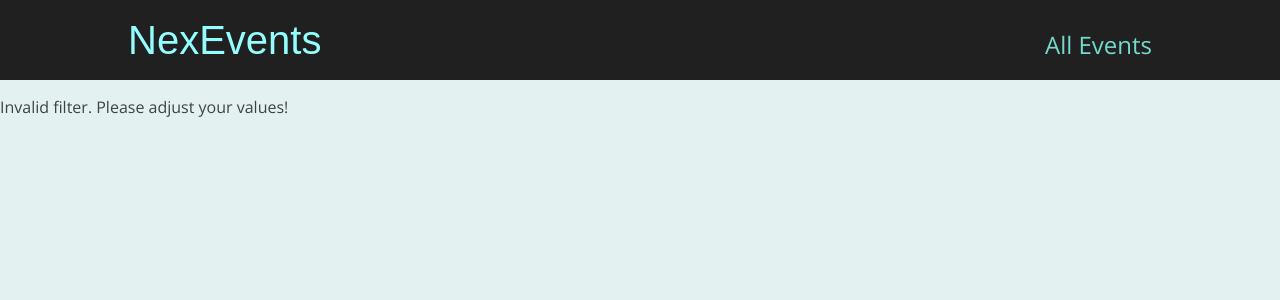
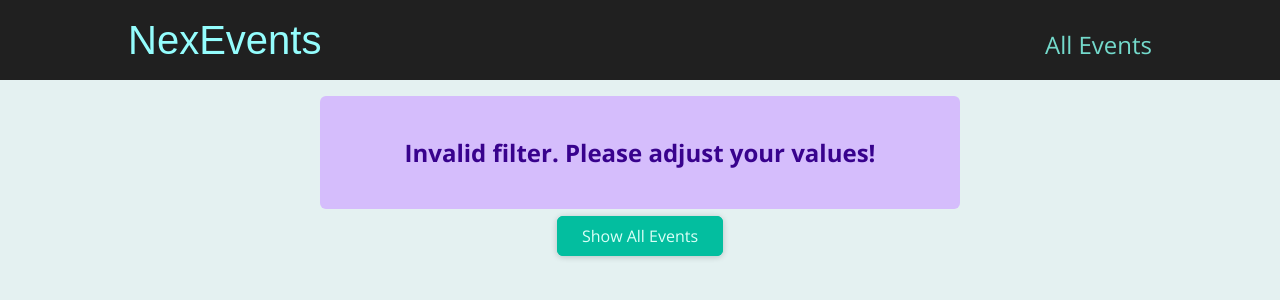
Before and after one commit to NMY0d4/NextJs-events-app, a Next.js app: page /events in a window 1280 px wide. Shown: the top 300 px of the page. Built offline with nearby package versions, Linux system fonts and the light colour scheme.

Commit message:
polish ui

```diff
--- /dev/null
+++ b/components/events/results-title.js
@@ -0,0 +1,20 @@
+import Button from '../ui/button';
+import classes from './results-title.module.css';
+
+function ResultsTitle(props) {
+  const { date } = props;
+
+  const humanReadableDate = new Date(date).toLocaleDateString('en-US', {
+    month: 'long',
+    year: 'numeric',
+  });
+
+  return (
+    <section className={classes.title}>
+      <h1>Events in {humanReadableDate}</h1>
+      <Button link='/events'>Show all events</Button>
+    </section>
+  );
+}
+
+export default ResultsTitle;
--- /dev/null
+++ b/components/events/results-title.module.css
@@ -0,0 +1,6 @@
+.title {
+  margin: 2rem auto;
+  width: 90%;
+  max-width: 40rem;
+  text-align: center;
+}
--- /dev/null
+++ b/components/ui/error-alert.js
@@ -0,0 +1,7 @@
+import classes from './error-alert.module.css';
+
+function ErrorAlert(props) {
+  return <div className={classes.alert}>{props.children}</div>;
+}
+
+export default ErrorAlert;
--- /dev/null
+++ b/components/ui/error-alert.module.css
@@ -0,0 +1,12 @@
+.alert {
+  margin: 1rem auto;
+  padding: 1rem 2rem;
+  width: 90%;
+  max-width: 40rem;
+  background-color: #d5bdfc;
+  color: #38028d;
+  font-weight: bold;
+  font-size: 1.5rem;
+  text-align: center;
+  border-radius: 6px;
+}
--- a/dummy-data.js
+++ b/dummy-data.js
@@ -5,7 +5,7 @@
     description:
       'Everyone can learn to code! Yes, everyone! In this live event, we are going to go through all the key basics and get you started with programming as well.',
     location: 'Somestreet 25, 12345 San Somewhereo',
-    date: '2021-05-12',
+    date: '2023-05-12',
     image: 'images/coding-event.jpg',
     isFeatured: false,
   },
@@ -15,7 +15,7 @@
     description:
       "We know: Networking is no fun if you are an introvert person. That's why we came up with this event - it'll be so much easier. Promised!",
     location: 'New Wall Street 5, 98765 New Work',
-    date: '2021-05-30',
+    date: '2023-05-30',
     image: 'images/introvert-event.jpg',
     isFeatured: true,
   },
@@ -25,7 +25,7 @@
     description:
       'You probably need no help with networking in general. But focusing your energy correctly - that is something where most people can improve.',
     location: 'My Street 12, 10115 Broke City',
-    date: '2022-04-10',
+    date: '2024-04-10',
     image: 'images/extrovert-event.jpg',
     isFeatured: true,
   },
--- a/pages/events/[...slug].js
+++ b/pages/events/[...slug].js
@@ -1,10 +1,20 @@
 import { useRouter } from 'next/router';
-import React from 'react';
+import React, { Fragment } from 'react';
+import EventList from '../../components/events/event-list';
 import { getFilteredEvents } from '../../dummy-data';
+import ResultsTitle from '../../components/events/results-title';
+import Button from '../../components/ui/button';
+import ErrorAlert from '../../components/ui/error-alert';
 
 export default function FilteredEvents() {
   const router = useRouter();
   const filterData = router.query.slug;
+  const btnShowAllevents = (
+    <div className='center'>
+      <Button link='/events'>Show All Events</Button>
+    </div>
+  );
+
   if (!filterData) {
     return <p className='center'>Loading...</p>;
   }
@@ -19,7 +29,14 @@
     filteredMonth < 1 ||
     filteredMonth > 12
   ) {
-    return <p>Invalid filter. Please adjust your values!</p>;
+    return (
+      <Fragment>
+        <ErrorAlert>
+          <p>Invalid filter. Please adjust your values!</p>
+        </ErrorAlert>
+        {btnShowAllevents}
+      </Fragment>
+    );
   }
 
   const filteredEvents = getFilteredEvents({
@@ -27,13 +44,23 @@
     month: filteredMonth,
   });
 
-  if (!filteredEvents || filteredEvents === 0) {
-    return <p>No events found for the chosen filter!</p>
+  if (!filteredEvents || filteredEvents.length === 0) {
+    return (
+      <Fragment>
+        <ErrorAlert>
+          <p>No events found for the chosen filter!</p>
+          {btnShowAllevents}
+        </ErrorAlert>
+      </Fragment>
+    );
   }
 
+  const date = new Date(filteredYear, filteredMonth - 1);
+
   return (
-    <div>
-      <h1>Filtered Events</h1>
-    </div>
+    <Fragment>
+      <ResultsTitle date={date} />
+      <EventList items={filteredEvents} />
+    </Fragment>
   );
 }
```
Also changed, not shown: pages/events/[eventId].js (+14 -6 lines).
